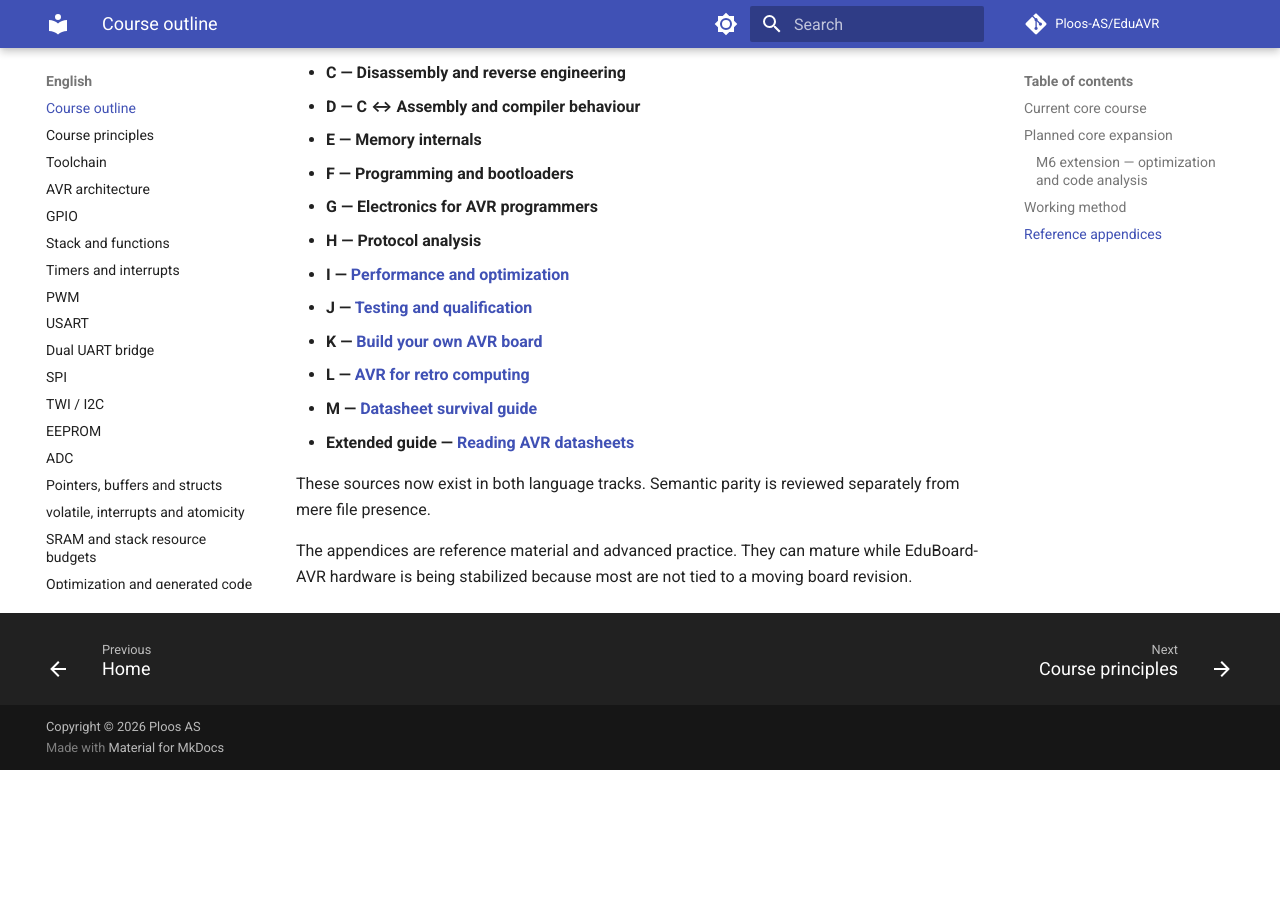
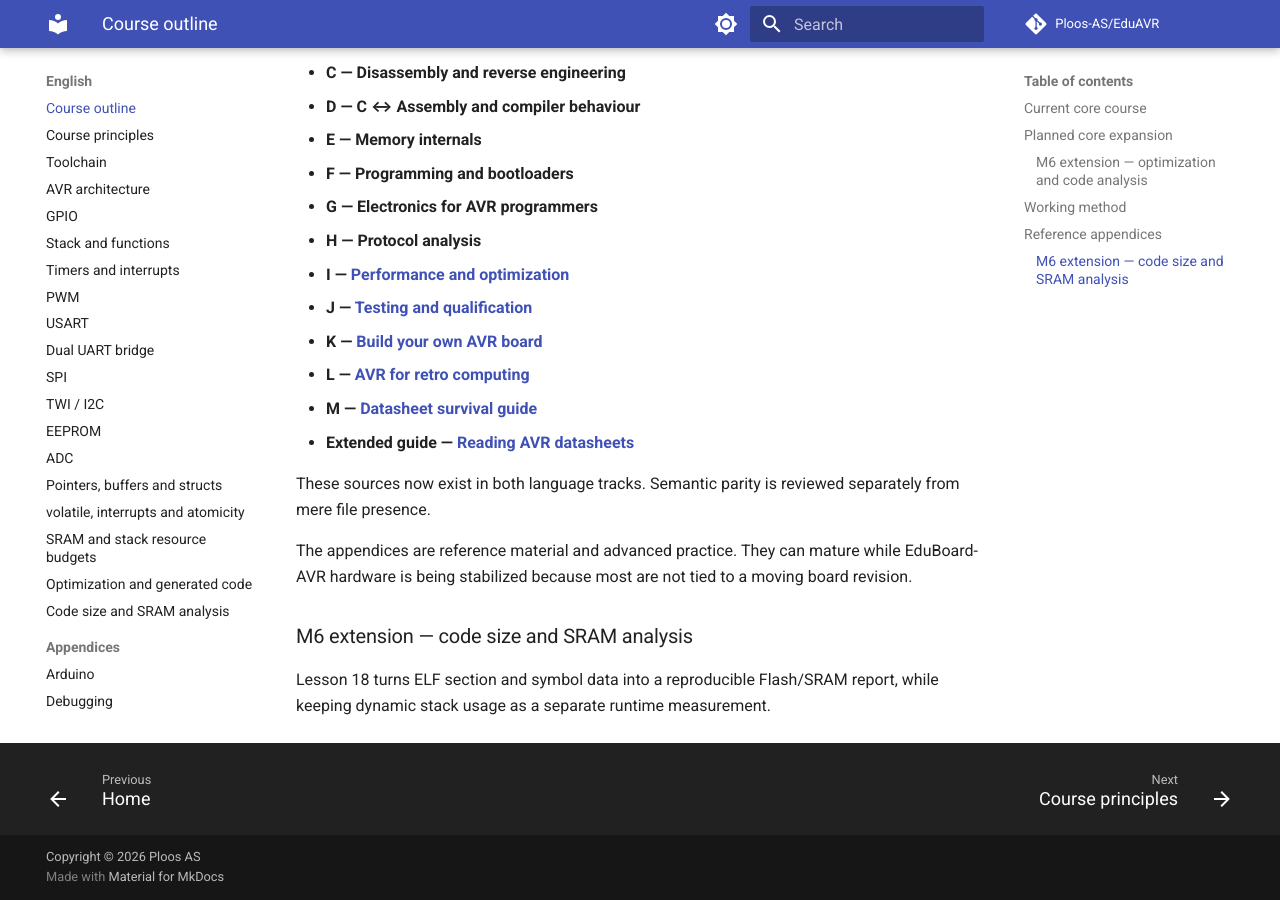
Before and after one commit to Ploos-AS/EduAVR, an MkDocs documentation site: the page built from docs/en/COURSE_OUTLINE.md, in a window 1280 px wide and 900 px high, scrolled down 1852 px. Built offline with MkDocs 1.6.1 and Material for MkDocs 9.7.7, drawn with Linux system fonts in a browser that asks for light colours; comment, search, counter and statistics services are not loaded; before the commit the page ends 2622 px from its top, so only the background shows below that.

Commit message:
M6: extend course outline with memory analysis

```diff
--- a/docs/en/COURSE_OUTLINE.md
+++ b/docs/en/COURSE_OUTLINE.md
@@ -67,3 +67,8 @@
 These sources now exist in both language tracks. Semantic parity is reviewed separately from mere file presence.
 
 The appendices are reference material and advanced practice. They can mature while EduBoard-AVR hardware is being stabilized because most are not tied to a moving board revision.
+
+
+### M6 extension — code size and SRAM analysis
+
+Lesson 18 turns ELF section and symbol data into a reproducible Flash/SRAM report, while keeping dynamic stack usage as a separate runtime measurement.
```
